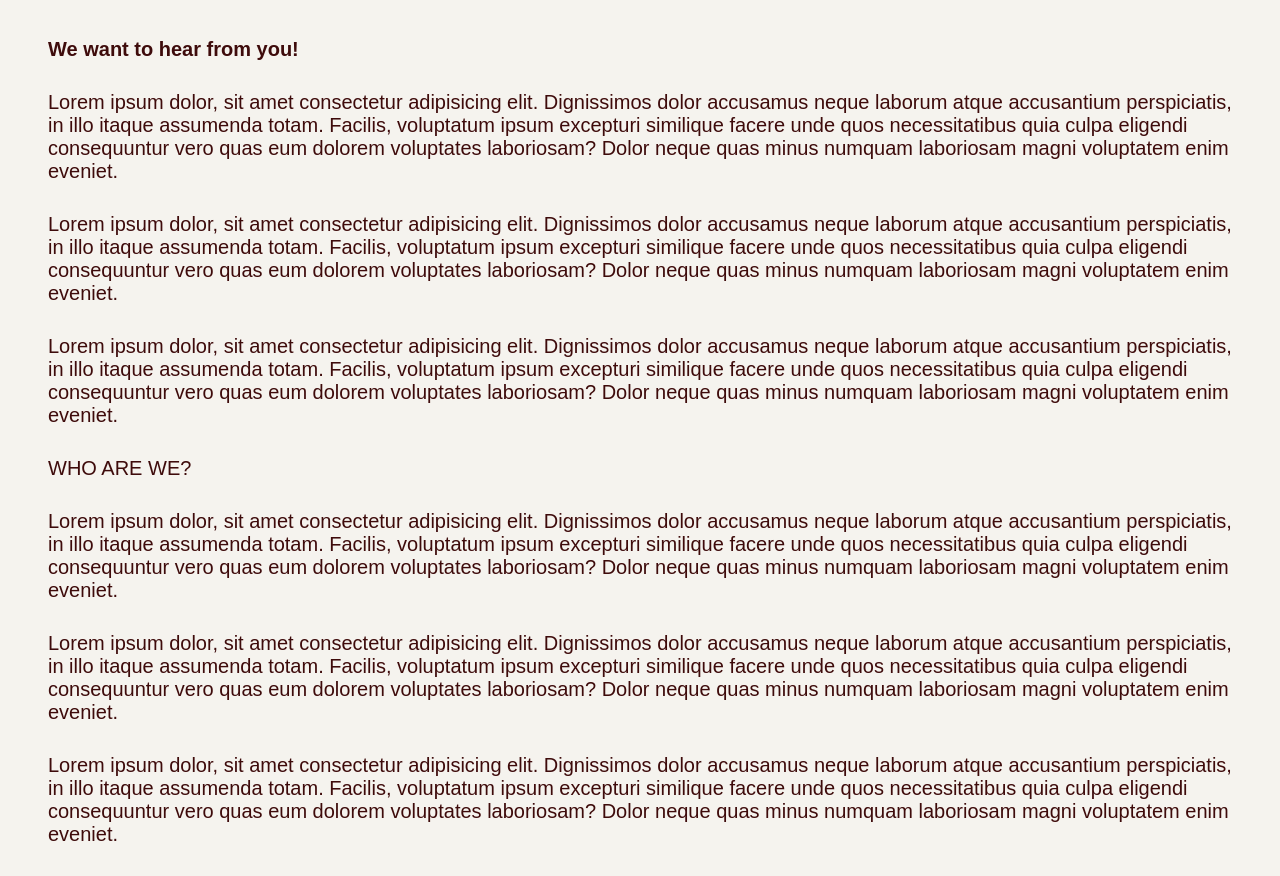
After one commit to SanthoshRajakumar/LabloGGrr, a PHP site: page /contact.php in a window 1280 px wide. The commit adds this page. Shown: the part 309-1185 px from the top of the page. Run offline with PHP 8.4, Linux system fonts and the light colour scheme.

Commit message:
Contact, FAQ and about pages

```diff
--- /dev/null
+++ b/contact.php
@@ -0,0 +1,50 @@
+<!DOCTYPE html>
+<html lang="en">
+<head>
+    <meta charset="UTF-8">
+    <meta name="viewport" content="width=device-width, initial-scale=1.0">
+    <title>Contact</title>
+    <link rel="stylesheet" href="style.css">
+</head>
+
+<header>
+    <form action="index.php" method="POST">
+        <input type="submit" value="HOME" class="button"/>
+    </form>
+
+    <form action="about.php" method="POST">
+        <input type="submit" value="ABOUT" class="button"/>
+    </form>
+
+    <h1>LabLoGGr</h1>
+
+    <form action="faq.php" method="POST">
+        <input type="submit" value="FAQ" class="button"/>
+    </form>
+
+    <form action="contact.php" method="POST">
+        <input type="submit" value="CONTACT" class="button"/>
+    </form>
+
+</header>
+
+<body>
+
+<main>
+
+<p class="bold"> We want to hear from you! </p>
+  <p>Lorem ipsum dolor, sit amet consectetur adipisicing elit. Dignissimos dolor accusamus neque laborum atque accusantium perspiciatis, in illo itaque assumenda totam. Facilis, voluptatum ipsum excepturi similique facere unde quos necessitatibus quia culpa
+    eligendi consequuntur vero quas eum dolorem voluptates laboriosam? Dolor neque quas minus numquam laboriosam magni voluptatem enim eveniet.</p>
+  <p>Lorem ipsum dolor, sit amet consectetur adipisicing elit. Dignissimos dolor accusamus neque laborum atque accusantium perspiciatis, in illo itaque assumenda totam. Facilis, voluptatum ipsum excepturi similique facere unde quos necessitatibus quia culpa
+    eligendi consequuntur vero quas eum dolorem voluptates laboriosam? Dolor neque quas minus numquam laboriosam magni voluptatem enim eveniet.</p>
+  <p>Lorem ipsum dolor, sit amet consectetur adipisicing elit. Dignissimos dolor accusamus neque laborum atque accusantium perspiciatis, in illo itaque assumenda totam. Facilis, voluptatum ipsum excepturi similique facere unde quos necessitatibus quia culpa
+    eligendi consequuntur vero quas eum dolorem voluptates laboriosam? Dolor neque quas minus numquam laboriosam magni voluptatem enim eveniet.</p>
+<p>WHO ARE WE?</p>
+  <p>Lorem ipsum dolor, sit amet consectetur adipisicing elit. Dignissimos dolor accusamus neque laborum atque accusantium perspiciatis, in illo itaque assumenda totam. Facilis, voluptatum ipsum excepturi similique facere unde quos necessitatibus quia culpa
+    eligendi consequuntur vero quas eum dolorem voluptates laboriosam? Dolor neque quas minus numquam laboriosam magni voluptatem enim eveniet.</p>
+  <p>Lorem ipsum dolor, sit amet consectetur adipisicing elit. Dignissimos dolor accusamus neque laborum atque accusantium perspiciatis, in illo itaque assumenda totam. Facilis, voluptatum ipsum excepturi similique facere unde quos necessitatibus quia culpa
+    eligendi consequuntur vero quas eum dolorem voluptates laboriosam? Dolor neque quas minus numquam laboriosam magni voluptatem enim eveniet.</p>
+  <p>Lorem ipsum dolor, sit amet consectetur adipisicing elit. Dignissimos dolor accusamus neque laborum atque accusantium perspiciatis, in illo itaque assumenda totam. Facilis, voluptatum ipsum excepturi similique facere unde quos necessitatibus quia culpa
+    eligendi consequuntur vero quas eum dolorem voluptates laboriosam? Dolor neque quas minus numquam laboriosam magni voluptatem enim eveniet.</p>
+</main>
+</body>
--- a/index.php
+++ b/index.php
@@ -45,6 +45,7 @@
     </div>
 </div>
 </main>
+
 <body>
     <h1>Information Management Systems 1DL471</h1>
 
```
Also changed, not shown: about.php (added, +47 -0 lines), faq.php (added, +66 -0 lines).
